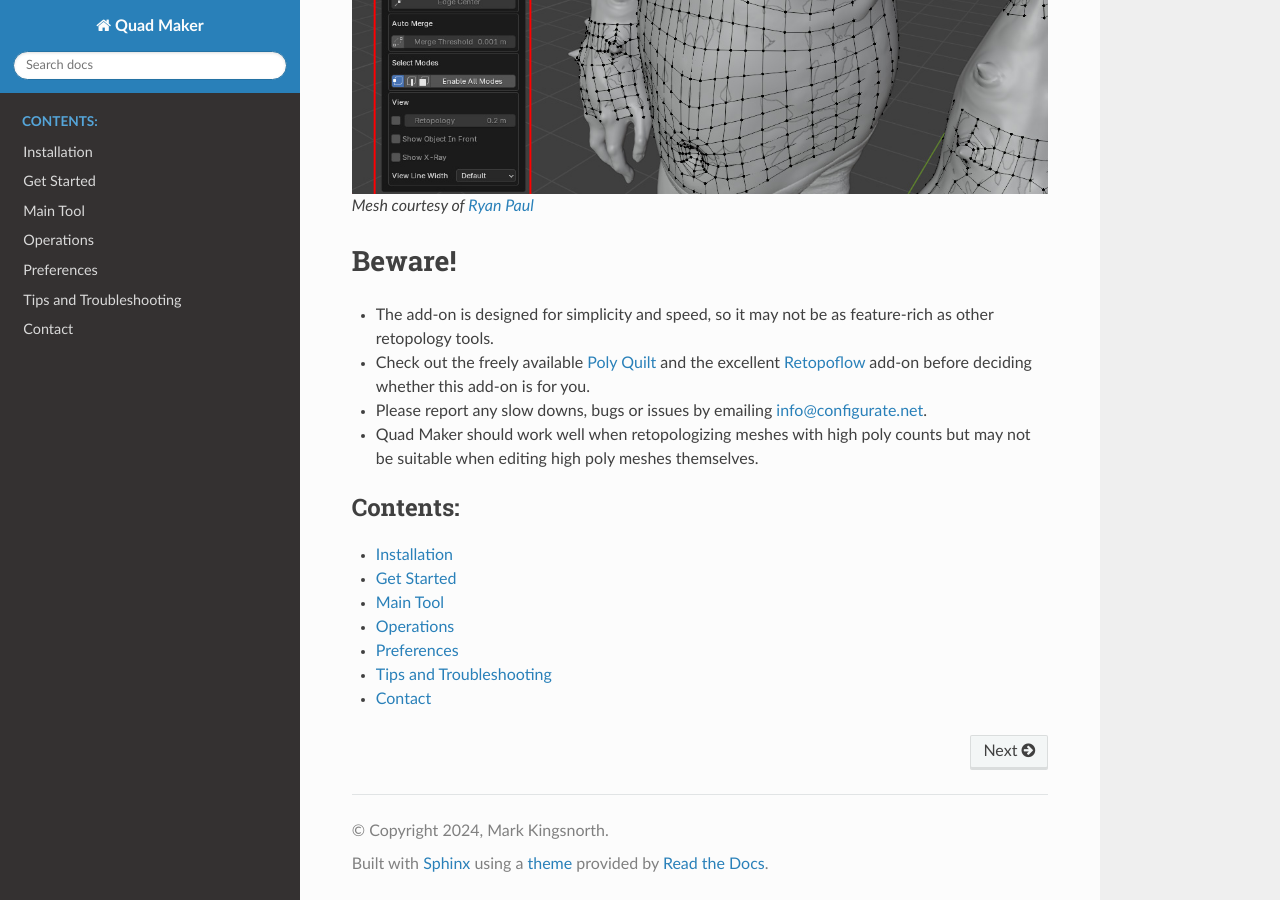
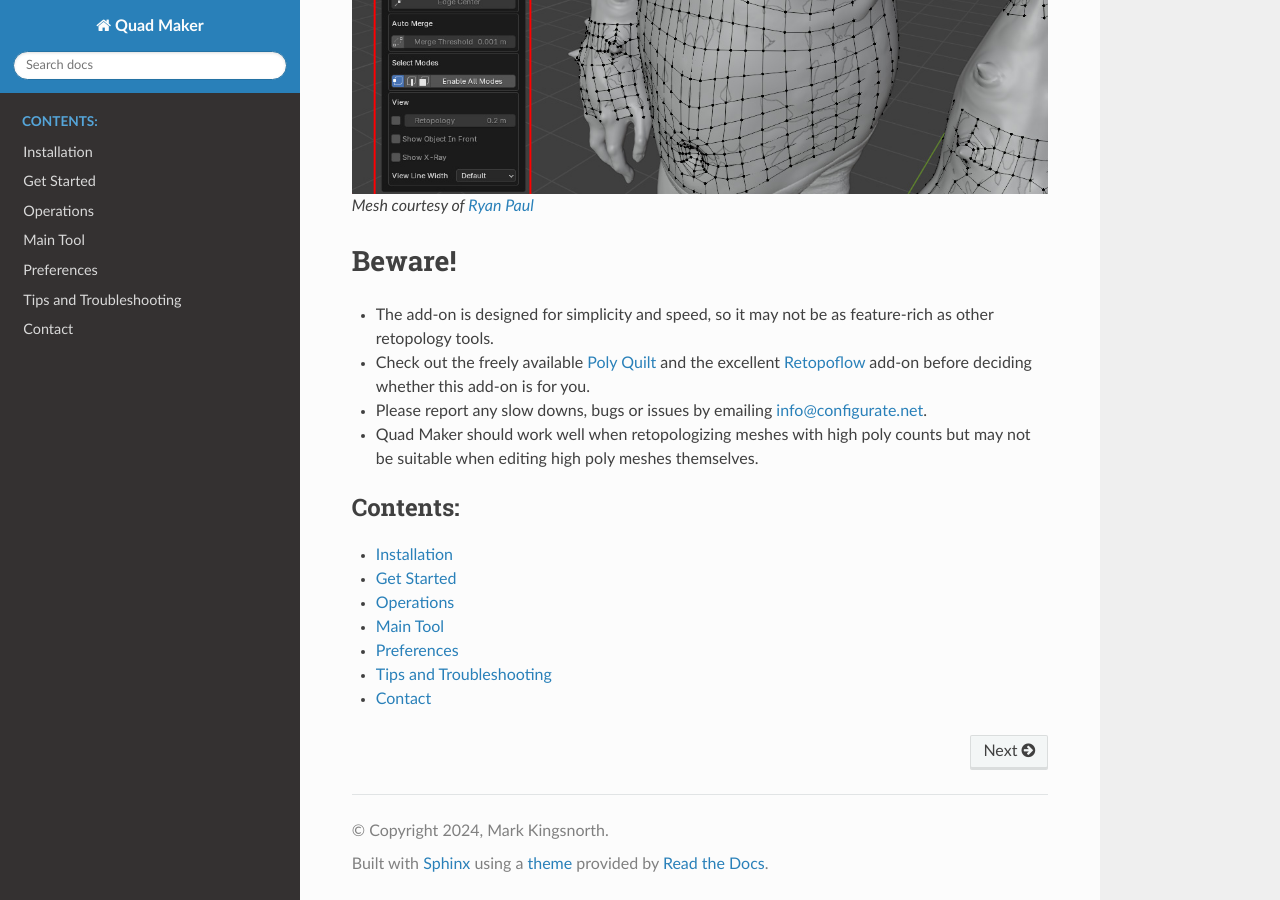
Before and after one commit to mkingsnorth/quad_maker_docs, a Sphinx documentation site: the page built from docs/index.rst, in a window 1280 px wide and 900 px high, scrolled down 3963 px. Built offline with Sphinx 7.4.7 and the Read the Docs theme 2.0.0, drawn with Linux system fonts in a browser that asks for light colours.

Commit message:
Changed menu order

```diff
--- a/docs/index.rst
+++ b/docs/index.rst
@@ -105,8 +105,8 @@ Beware!
 
    installation
    quick_start
+   Operations <operations>
    tool
-   Operations <operations>
    preferences
    troubleshooting
    contact
```
